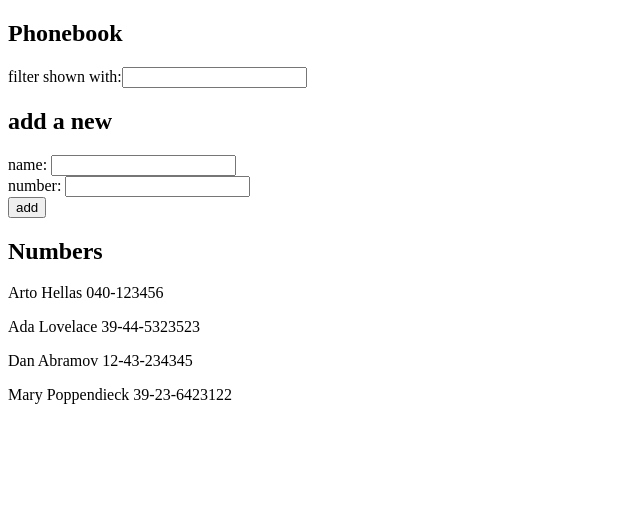
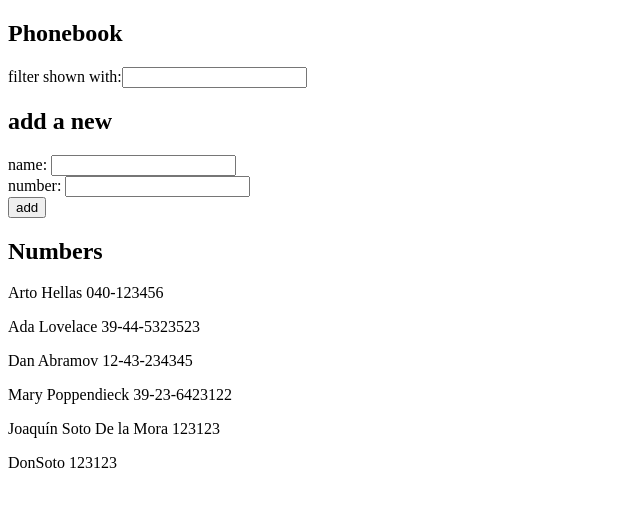
Before and after one commit to SoyJoaquinSoto/fullstackopen, a React (Create React App) app in the folder part2/agenda/: page / in a window 1280 px wide. Shown: the top 506 px of the page, without its empty margins (0-640 px from the left). Built offline with nearby package versions, Linux system fonts and the light colour scheme; data requests are answered from the project's data file.

Commit message:
Entrega de ejercicios 2.15 y 2.16

```diff
--- a/part2/agenda/db.json
+++ b/part2/agenda/db.json
@@ -1,5 +1,5 @@
 {
-  "persons":[
+  "persons": [
     {
       "name": "Arto Hellas",
       "number": "040-123456",
@@ -19,6 +19,16 @@
       "name": "Mary Poppendieck",
       "number": "39-23-6423122",
       "id": 4
+    },
+    {
+      "name": "Joaquín Soto De la Mora",
+      "number": "123123",
+      "id": 5
+    },
+    {
+      "name": "DonSoto",
+      "number": "123123",
+      "id": 6
     }
   ]
 }
--- a/part2/agenda/src/App.js
+++ b/part2/agenda/src/App.js
@@ -2,7 +2,7 @@ import React, { useEffect, useState } from "react";
 import Filter from "./Filter";
 import PersonForm from "./PersonForm";
 import Persons from "./Persons";
-import axios from "axios";
+import services from "./services";
 
 const App = () => {
 	const [persons, setPersons] = useState([]);
@@ -10,8 +10,8 @@ const App = () => {
 	const [nameFilter, setNameFilter] = useState("");
 
 	useEffect(() => {
-		axios.get("http://localhost:3001/persons").then((response) => {
-			setPersons(response.data);
+		services.getAll().then((response) => {
+			setPersons(response);
 		});
 	}, []);
 
@@ -36,6 +36,10 @@ const App = () => {
 		}
 
 		setPersons([...persons, newPerson]);
+		services.create(newPerson).then((response) => {
+			setPersons([...persons, response]);
+			setNewPerson({ name: "", number: "" });
+		});
 	};
 
 	return (
--- /dev/null
+++ b/part2/agenda/src/services.js
@@ -0,0 +1,16 @@
+import axios from "axios";
+const BASE_URL = "http://localhost:3001/persons";
+
+const getAll = () => {
+	const request = axios.get(BASE_URL);
+	return request.then((response) => response.data);
+};
+
+const create = (newPerson) => {
+	const request = axios.post(BASE_URL, newPerson);
+	return request.then((response) => response.data);
+};
+
+const services = { getAll, create };
+
+export default services;
```
